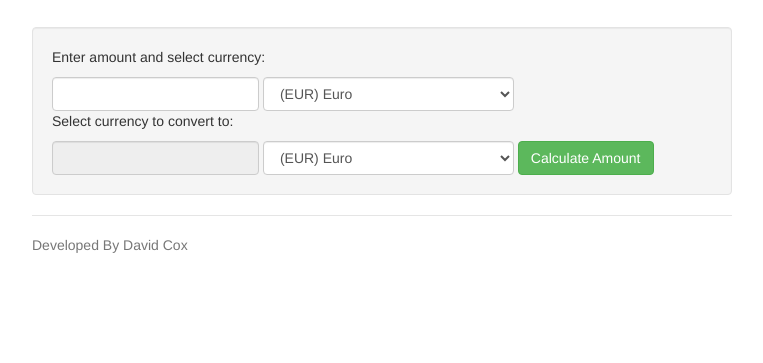
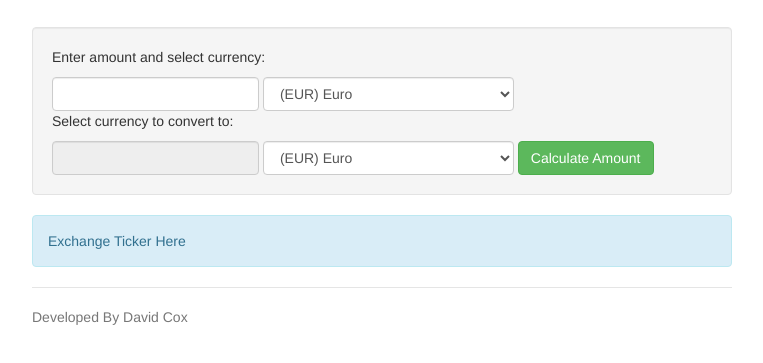
Before and after one commit to dnavarro174/Currency-Converter, a website: page public/index.html in a window 1280 px wide. Shown: the part 83-446 px from the top of the page, without its empty margins (258-1021 px from the left). Drawn offline with nearby package versions, Linux system fonts and the light colour scheme.

Commit message:
Added ticker bar, still need to implement ticker.

```diff
--- a/public/index.html
+++ b/public/index.html
@@ -48,6 +48,9 @@
                     <button type="botton" class="btn btn-success" onclick="extractData()">Calculate Amount</button>
                 </div>
             </div>
+
+            <div class="alert alert-info">Exchange Ticker Here</div>
+
             <div class="footer">
                 <p>Developed By David Cox</p>
             </div>
```
